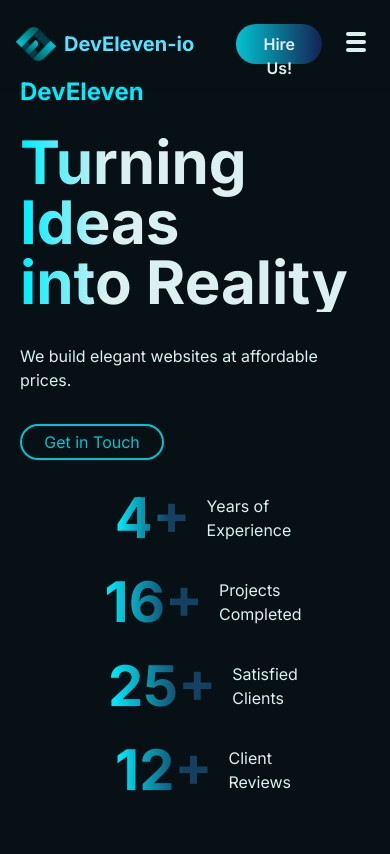
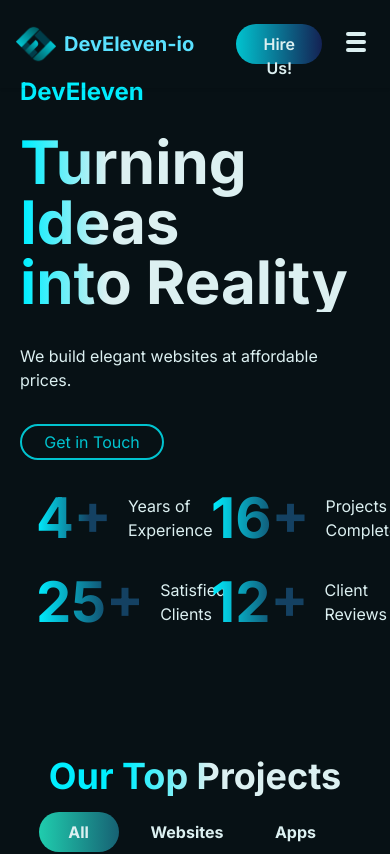
Before and after one commit to DEVELEVEN-io/develeven-io, a Next.js app: page / in a window 390 px wide. Shown: the top 854 px of the page. Built offline with nearby package versions, Linux system fonts and the light colour scheme.

Commit message:
fixed minor issue

```diff
--- a/src/app/globals.css
+++ b/src/app/globals.css
@@ -126,10 +126,10 @@
     }
 
     .achivements {
-      @apply flex-wrap ;
+      @apply flex-wrap;
     }
 
-    .achivements {
+    .achivement {
       @apply box-border w-1/2;
     }
   }
```
